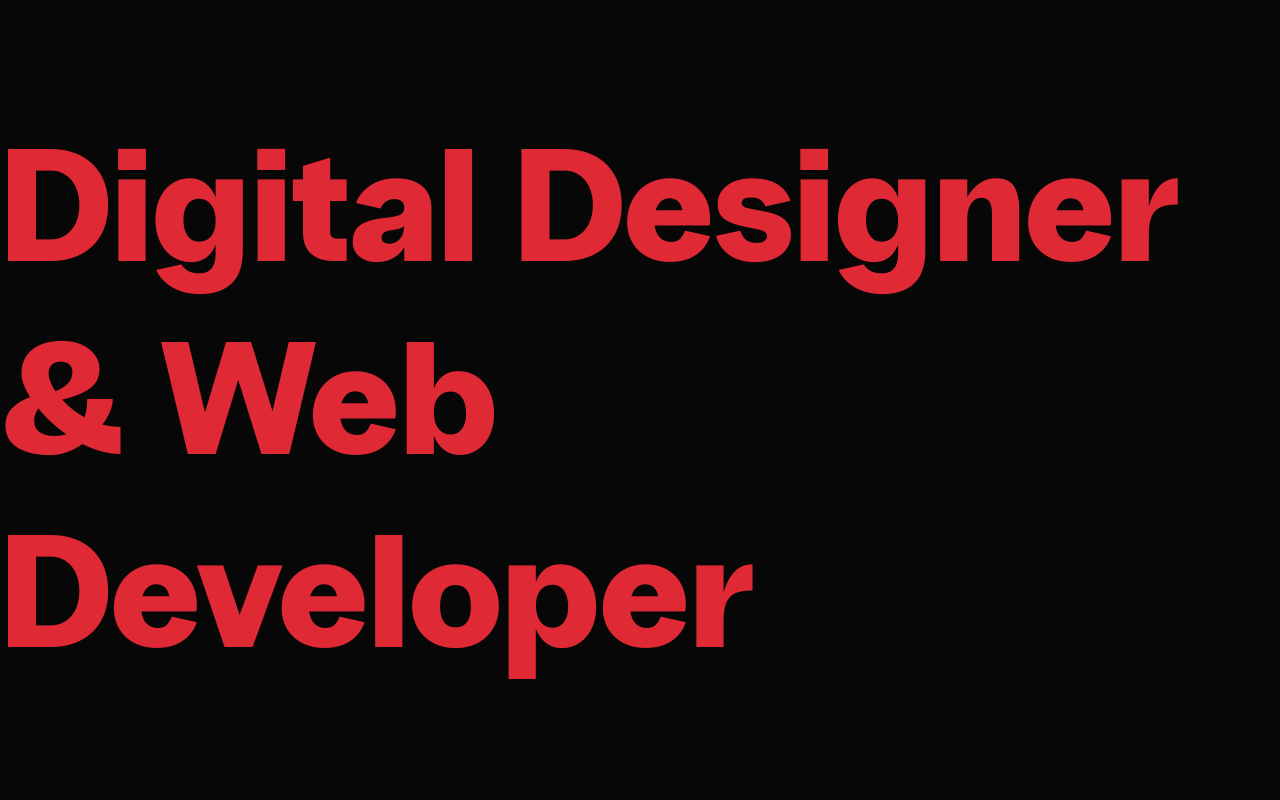
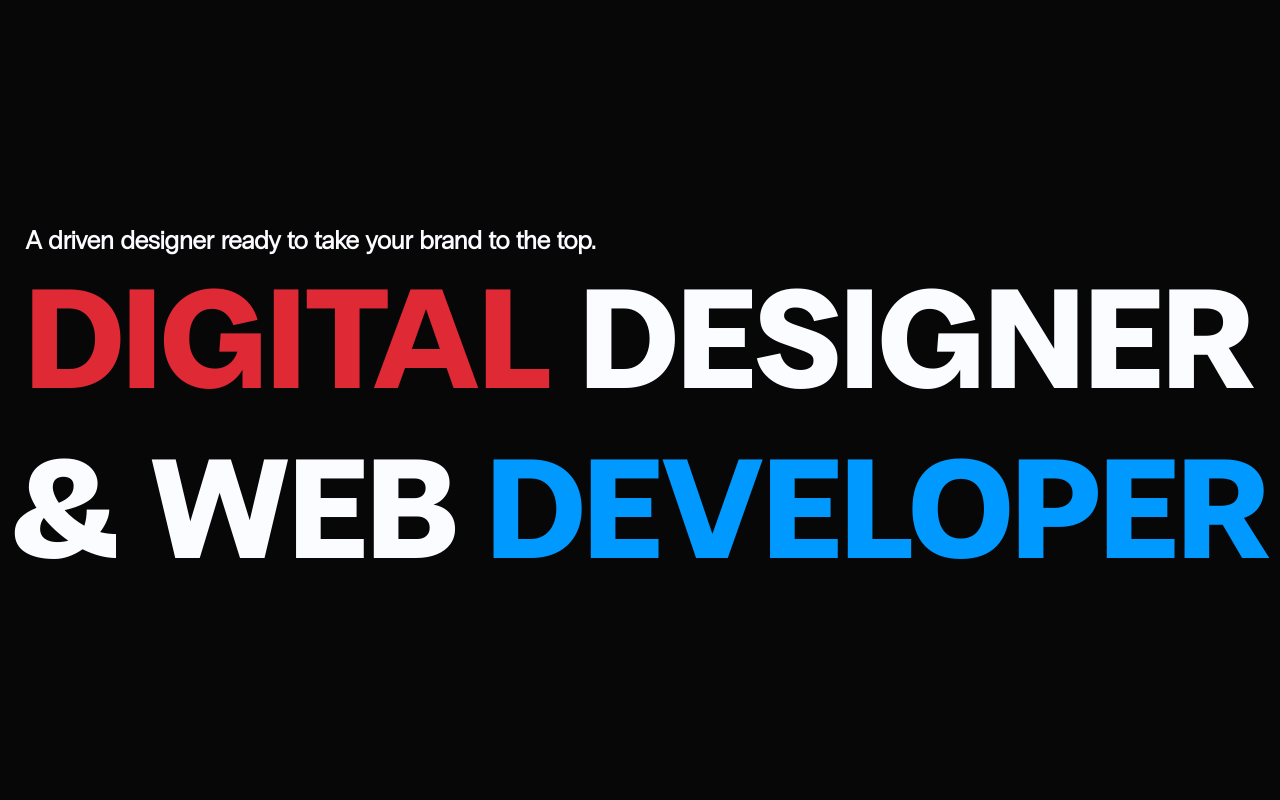
Before and after one commit to Stricks51/portfolio, a website built with Vite: page portfolio-code/index.html in a window 1280 px wide. Shown: the top 800 px of the page. Built offline with nearby package versions, Linux system fonts and the light colour scheme.

Commit message:
Making Page vertical and making homepage
Tried with vertical scrolling to make the webpage

```diff
--- a/portfolio-code/css/style.css
+++ b/portfolio-code/css/style.css
@@ -1,78 +1,83 @@
 @font-face {
     font-family: 'PP Radio Grotesk Black';
     font-style: normal;
-    src: url(/typography/PPRadioGrotesk-Black.woff2);
+    src: url(/typography/PPRadioGrotesk-Black.woff2) format(woff2);
 }
 
 @font-face {
     font-family: 'PP Radio Grotesk Light';
     font-style: normal;
-    src: url(/typography/PPRadioGrotesk-Light.woff2);
+    src: url(/typography/PPRadioGrotesk-Light.woff2) format(woff2);
 }
 
 @font-face {
     font-family: 'PP Mori Book';
     font-style: normal;
-    src: url(/typography/PPMori-Book.woff2);
+    src: url(/typography/PPMori-Book.woff2) format(woff2);
 }
 
 @font-face {
     font-family: 'PP Mori Regular';
     font-style: normal;
-    src: url(/typography/PPMori-Regular.woff2);
-}
-
-*{
-
-    box-sizing: border-box;
-    margin: 0;
-    padding: 0;
-    scroll-behavior: smooth;
-}
-
-body{
-    background-color: aqua;
-}
-
-section{
-    width: 100vw;
-    height: 100vh;
-    display: flex;
-    align-items: center;
-    justify-content: center;
-
-
-}
-
-.container{
-    width: 100vh;
-    height: 100vw;
-    transform: rotate(-90deg) translateX(-100vh);
-    transform-origin: top left;
-    overflow-y: scroll;
-    overflow-x: hidden;
-    scrollbar-width: 0;
-}
-
-.container-elements{
-    display: flex;
-    flex-direction: row;
-    /* set width to amount of pages (currently 6) */
-    width: 600vw;
-    transform: rotate(90deg) translateY(-100vh);
-    transform-origin: top left;
+    src: url(/typography/PPMori-Regular.woff2) format(woff2);
 }
 
 
-::-webkit-scrollbar{
-    display: none;
+
+body{
+    margin: 0;
+    padding: 0;
+    height: 100%;
 }
+
+.header {
+    color: #FBFCFF;
+}
+
+h2{
+    font-family: 'PP Radio Grotesk Light';
+    font-size: 2vw;
+    text-align: left;
+    padding-left: 2%;
+    margin-bottom: 0px;
+}
+
+h1{
+    font-family: 'PP Radio Grotesk Black';
+    font-size: 11vw;
+    text-align: center;
+    color: #FBFCFF;
+    margin: 0;
+    padding: 0;
+}
+
+
+h1 span.red{
+    color: #DF2935;
+}
+
+h1 span.blue{
+    color: #0099FF;
+}
+
+
+/* sections pages */
+section{
+    width: 100%;
+    min-height: 100vh;
+    display: flex;
+}
+
+
+
+/* each section of the page */
 
 section.one{ /* Landing page */
     background-color: #080708;
-    color: #DF2935;
+    align-items: center;
+    justify-content: center;
 }
-section.two{ /* Intro page */
+section.two{ /* Mission page */
     background-color: #DF2935;
     color: #FBFCFF;
 }
@@ -92,13 +97,3 @@ section.six{ /* Contact page */
     background-color: #080708;
     color: #FBFCFF;
 }
-
-h1{
-    font-family: 'PP Radio Grotesk Black';
-    font-size: 160px;
-}
-
-h2{
-    font-family: 'PP Radio Grotesk Black';
-    font-size: 80px;
-}
--- a/portfolio-code/index.html
+++ b/portfolio-code/index.html
@@ -9,28 +9,46 @@
   </head>
 
   <body>
-    <div class="container">
-      <div class="container-elements">
-        <section class="one">
-          <h1> Digital Designer & Web Developer </h1>
+
+<!--Hero-->
+    <section class="one" id="home">
+      <div class="header">
+      <h2>
+        A driven designer ready to take your brand to the top.
+      </h2>
+      <h1>
+        <span class="red">DIGITAL</span> DESIGNER
+        & WEB <span class="blue">DEVELOPER</span>
+      </h1>
+    </div>
+
     </section>
-        <section class="two">
+
+<!--Mission-->
+    <section class="two" id="mission">
       <h2> Intro </h2>
     </section>
-        <section class="three">
+
+<!--First Projects-->
+    <section class="three" id="project1">
       <h2> Projects </h2>
     </section>
-        <section class="four">
+
+<!--Second Projects-->
+    <section class="four" id="project2">
       <h2> Projects </h2>
     </section>
-        <section class="five">
+
+<!--About-->
+    <section class="five" id="about">
       <h2> About Me </h2>
     </section>
-        <section class="six">
+
+<!--Contact-->
+    <section class="six" id="contact">
       <h2> Contact </h2>
     </section>
-      </div>
-    </div>
+
     <script type="module" src="/main.js"></script>
   </body>
 </html>
```
Lines whose indentation alone changed are shown as unchanged.
